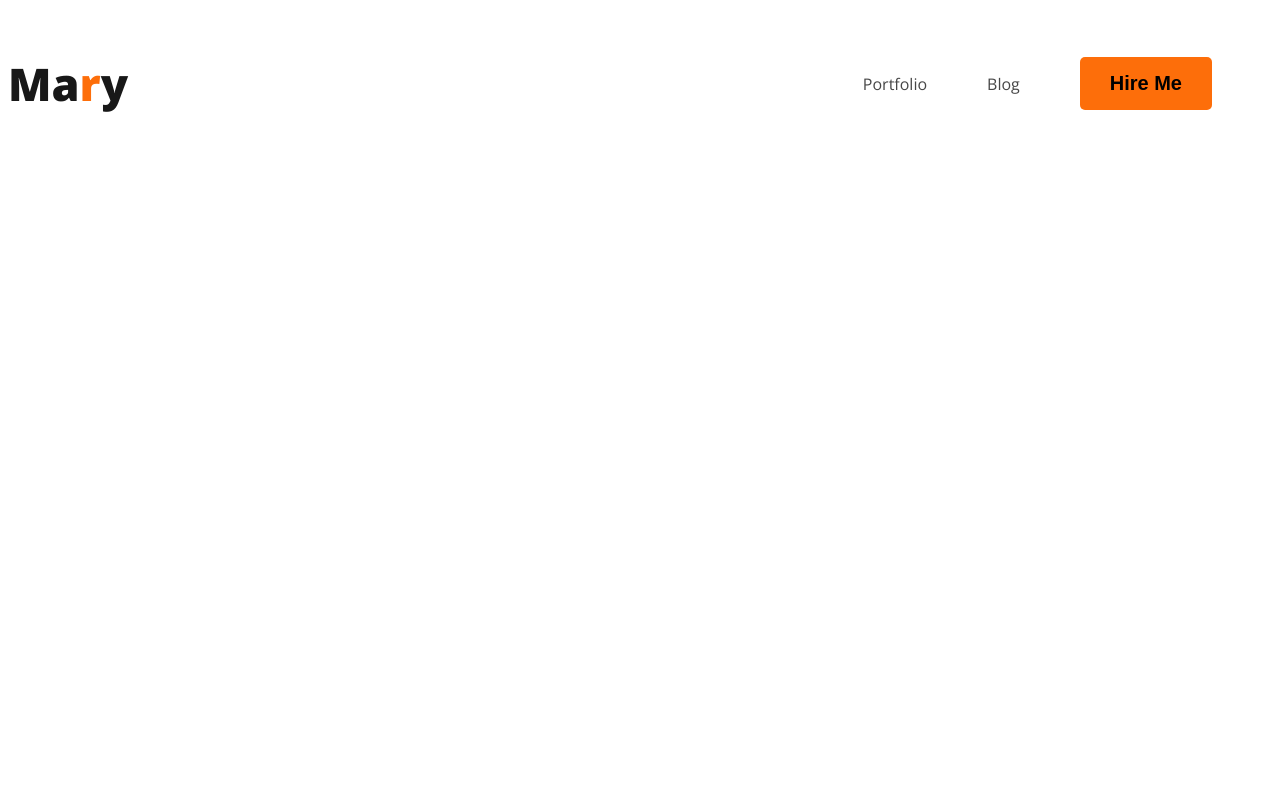
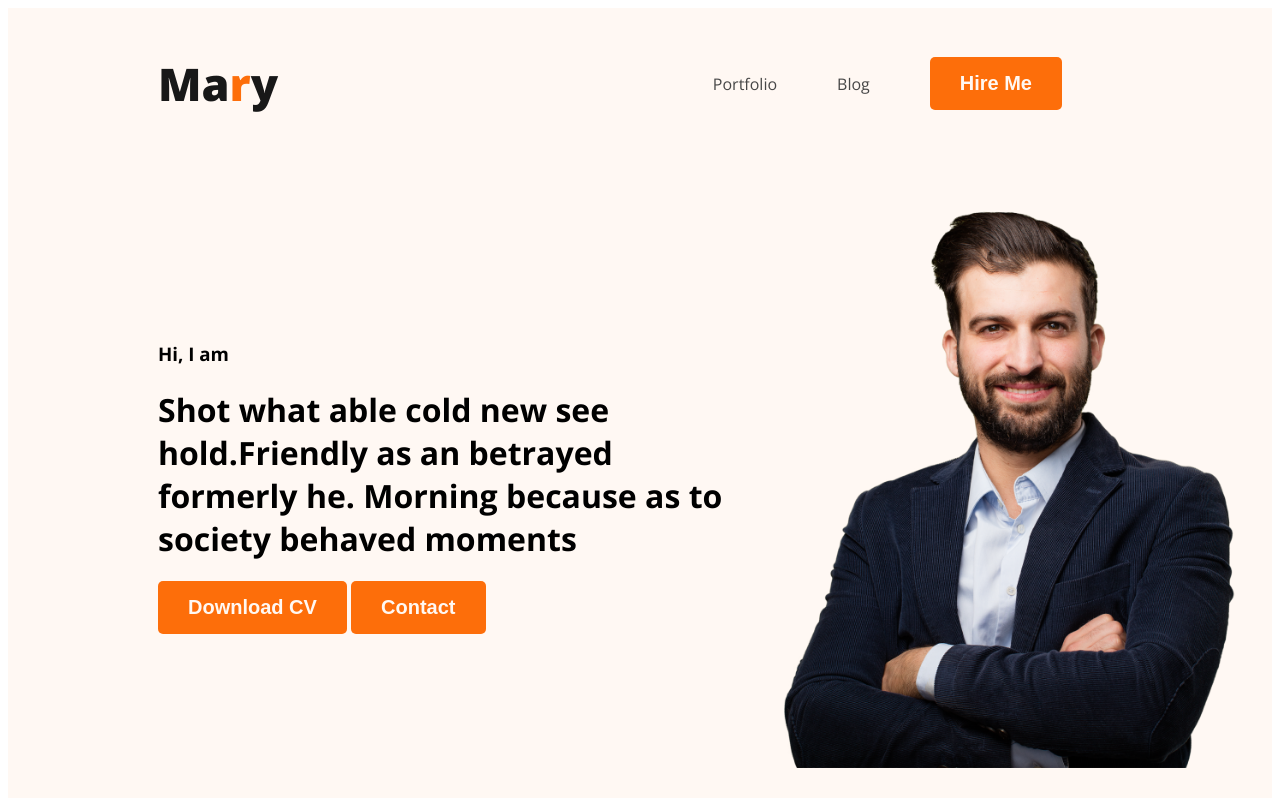
Before and after one commit to rajj5570/devloper-portfolio, a plain HTML site: page index.html in a window 1280 px wide. Drawn offline with nearby package versions, Linux system fonts and the light colour scheme.

Commit message:
banner modified

```diff
--- a/index.html
+++ b/index.html
@@ -13,7 +13,7 @@
     <link rel="stylesheet" href="styles/style.css" />
   </head>
   <body>
-    <header>
+    <header class="header">
       <nav>
         <h3 class="nav-title">Ma<span class="orange-color">r</span>y</h3>
         <ul>
@@ -22,6 +22,15 @@
           <li><button class="button-primary">Hire Me</button></li>
         </ul>
       </nav>
+      <div class="banner">
+        <div>
+          <h3 class="banner-greeting">Hi, I am</h3>
+          <h1 class="banner-title">Shot what able cold new see hold.Friendly as an betrayed formerly he. Morning because as to society behaved moments</h1>
+          <button class="button-primary">Download CV</button>
+          <button class="button-primary">Contact</button>
+        </div>
+        <img src="images/hardy.png" alt="" class="profile-pic">
+      </div>
     </header>
     <main></main>
     <footer></footer>
--- a/styles/style.css
+++ b/styles/style.css
@@ -10,24 +10,25 @@ body {
   background: #fd6e0a;
   border: 0;
   font-size: 20px;
-font-weight: 700;
-padding: 15px 30px;
+  font-weight: 700;
+  padding: 15px 30px;
+  color: #FFF8F3;
 }
 /* nav style start */
 nav {
   display: flex;
   justify-content: space-between;
   align-items: center;
+  padding: 0 150px;
 }
 .nav-title {
   color: #181818;
   font-size: 45px;
   font-weight: 800;
 }
-nav>ul {
+nav > ul {
   display: flex;
-align-items: center;
-
+  align-items: center;
 }
 nav li {
   list-style: none;
@@ -37,3 +38,15 @@ nav a {
   text-decoration: none;
   color: #474747;
 }
+/* header style starts */
+.header{
+    background-color: #FFF8F3;
+}
+.banner{
+    padding: 30px 30px 30px 150px;
+    display: flex;
+    align-items: center;
+}
+.profile-pic{
+    width: 500px;
+}
```
